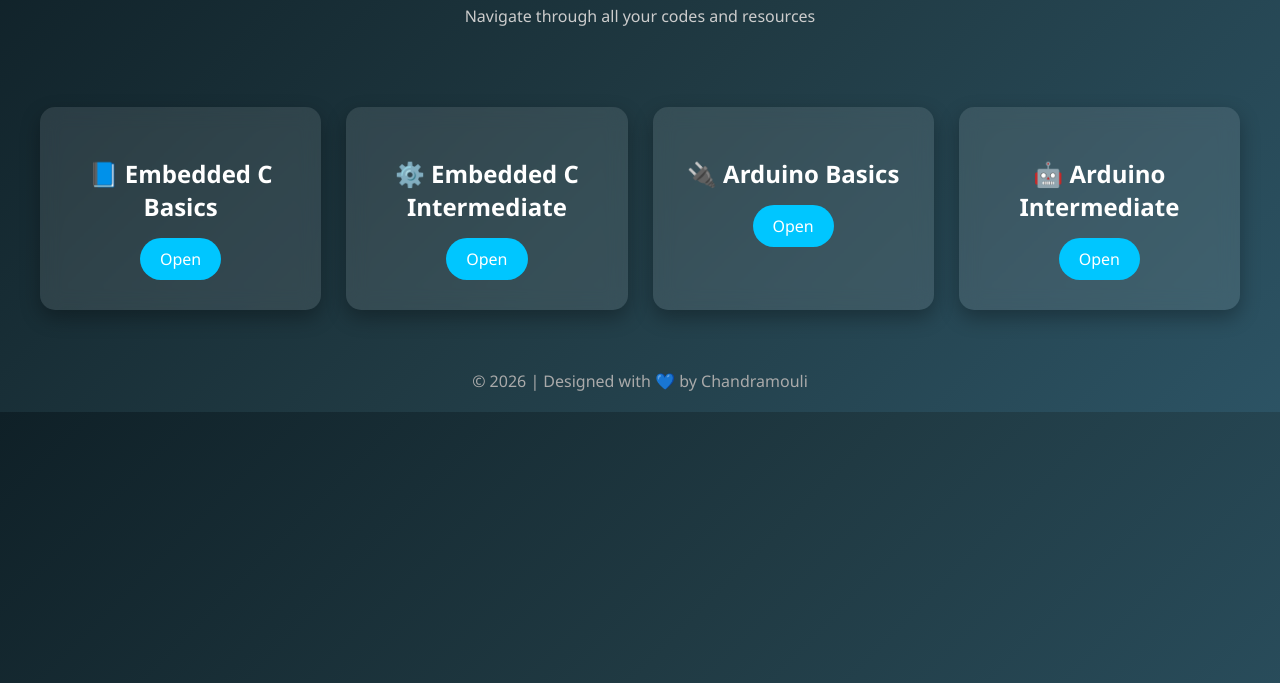
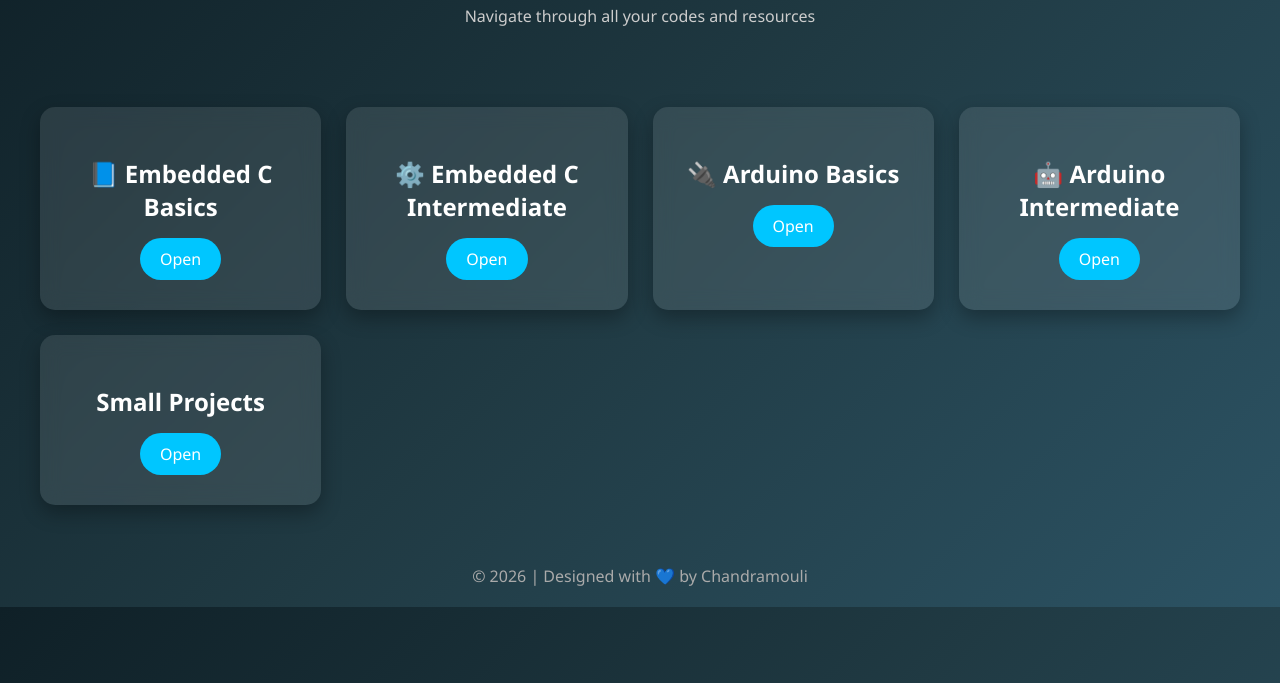
Before and after one commit to Chandramouli001/Embedded_IoT_BCT, a plain HTML site: page Web Pages/index.html in a window 1280 px wide. Shown: the part 117-800 px from the top of the page. Drawn offline with Linux system fonts and the light colour scheme.

Commit message:
Update index.html

```diff
--- a/Web Pages/index.html
+++ b/Web Pages/index.html
@@ -97,6 +97,11 @@
         <a href="https://chandramouli001.github.io/Embedded_IoT_BCT/Web%20Pages/intermediate.html">Open</a>
     </div>
 
+      <div class="card">
+        <h2>Small Projects</h2>
+        <a href="https://chandramouli001.github.io/Embedded_IoT_BCT/Web%20Pages/Small%20Project/">Open</a>
+    </div>
+
 </div>
 
 <footer>
```
